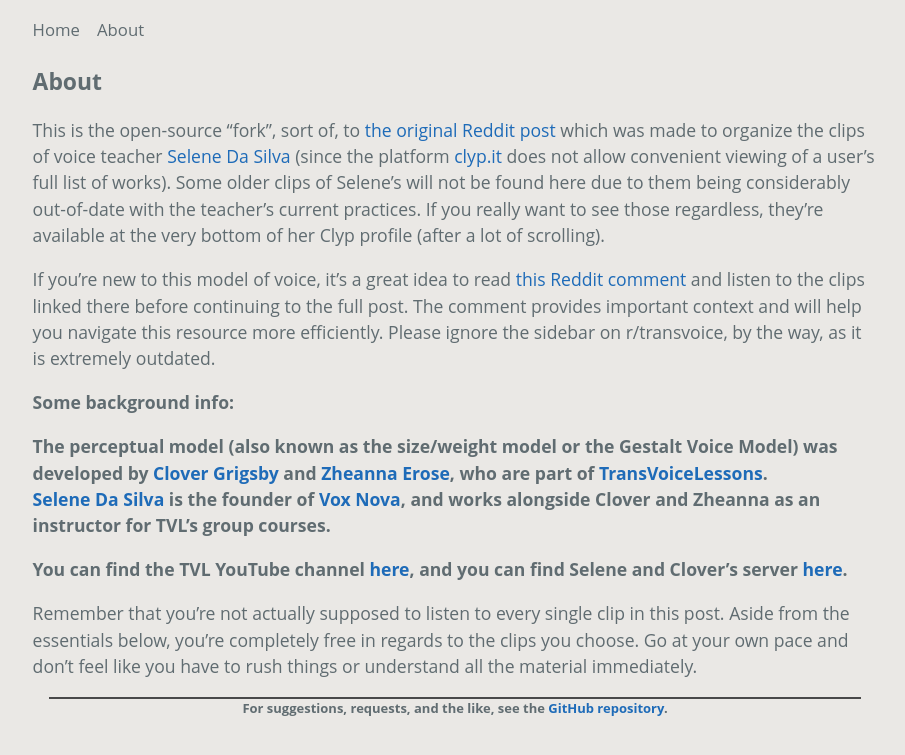
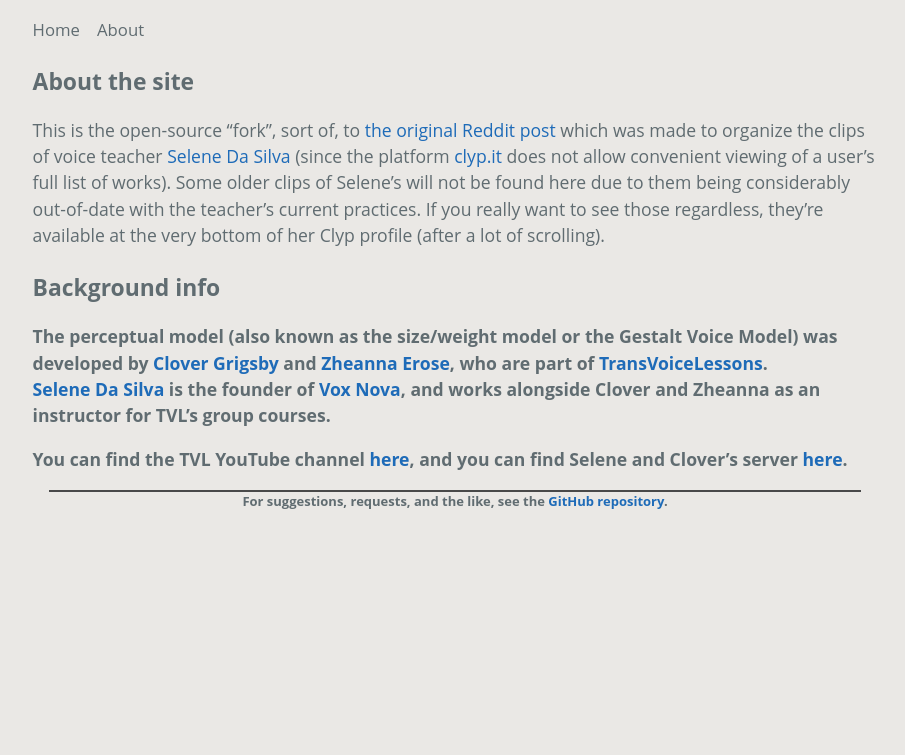
Before and after one commit to selenearchive/selenearchive.github.io, a Jekyll site: the page built from about.md, in a window 1280 px wide. Shown: the top 755 px of the page, without its empty margins (185-1090 px from the left). Built offline with Jekyll 4.4.1, drawn with Linux system fonts in a browser that asks for light colours.

Commit message:
Update about.md
removed redundancies

```diff
--- a/about.md
+++ b/about.md
@@ -4,17 +4,13 @@
 title: About
 ---
 
-# About
+# About the site
 
 This is the open-source "fork", sort of, to [the original Reddit post](https://reddit.com/r/transvoice/comments/ztdtll/an_organized_collection_of_selene_da_silvas_clips/) which was made to organize the clips of voice teacher [Selene Da Silva](https://clyp.it/user/tgqiml4a) (since the platform [clyp.it](https://clyp.it) does not allow convenient viewing of a user's full list of works). Some older clips of Selene's will not be found here due to them being considerably out-of-date with the teacher's current practices. If you really want to see those regardless, they're available at the very bottom of her Clyp profile (after a lot of scrolling).
 
-If you're new to this model of voice, it's a great idea to read [this Reddit comment](https://www.reddit.com/r/transvoice/comments/ztdtll/comment/jf5j55w/) and listen to the clips linked there before continuing to the full post. The comment provides important context and will help you navigate this resource more efficiently. Please ignore the sidebar on r/transvoice, by the way, as it is extremely outdated.
-
-**Some background info:**
+# Background info
 
 **The perceptual model (also known as the size/weight model or the Gestalt Voice Model) was developed by [Clover Grigsby](https://www.clovergrigsby.com/) and [Zheanna Erose](https://linktr.ee/zheanna), who are part of [TransVoiceLessons](https://www.transvoicelessons.com/).**
 **[Selene Da Silva](https://clyp.it/user/tgqiml4a) is the founder of [Vox Nova](https://voxnovastudio.com/), and works alongside Clover and Zheanna as an instructor for TVL's group courses.**
 
 **You can find the TVL YouTube channel [here](https://www.youtube.com/transvoicelessons), and you can find Selene and Clover's server [here](https://discord.gg/acjy4Cw9z3).**
-
-Remember that you're not actually supposed to listen to every single clip in this post. Aside from the essentials below, you're completely free in regards to the clips you choose. Go at your own pace and don't feel like you have to rush things or understand all the material immediately.
```
